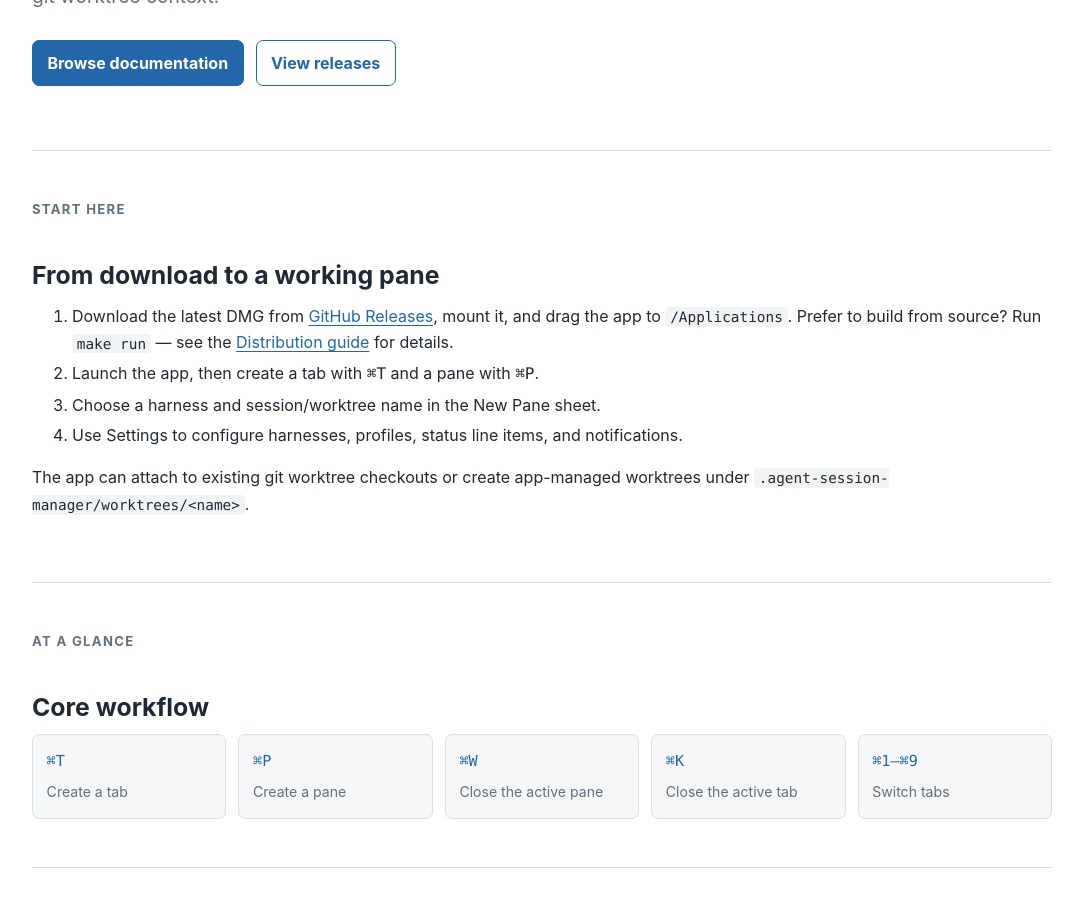
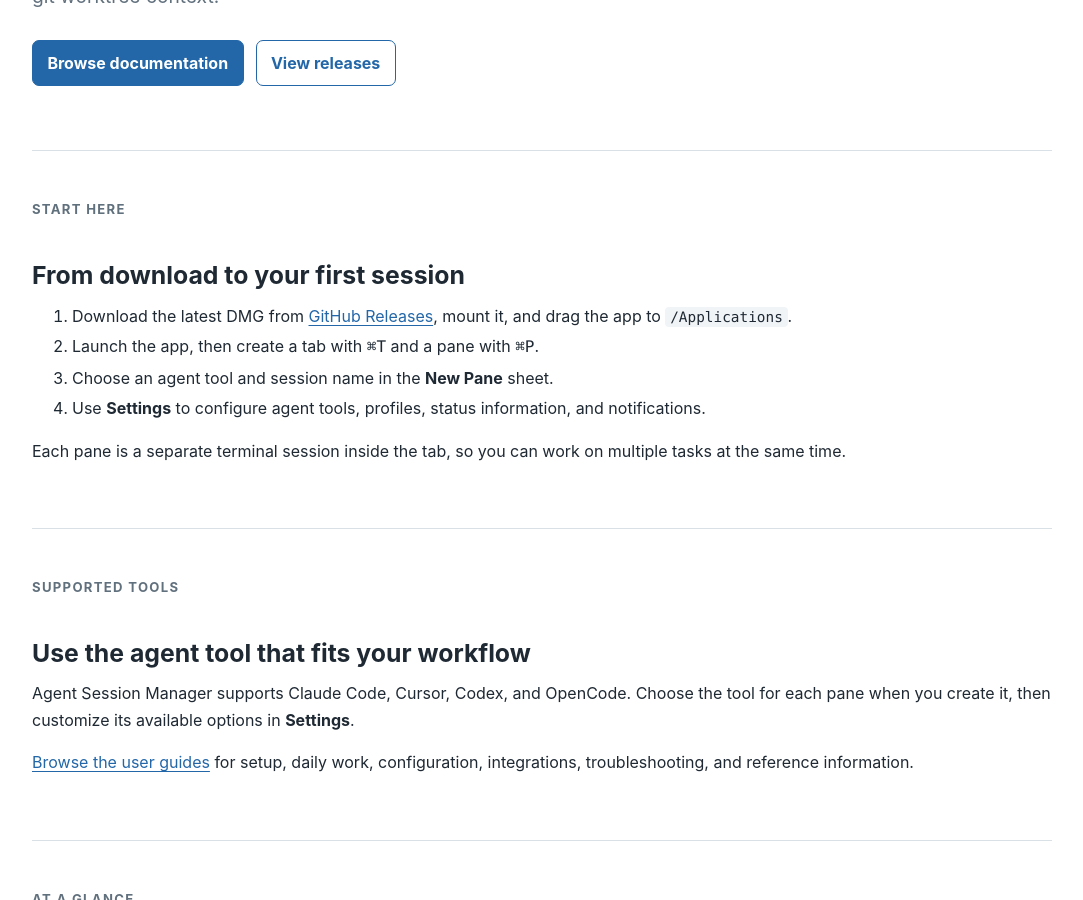
Before and after one commit to JustinDFuller-org/agent-session-manager, a Jekyll site: the page built from index.md, in a window 1280 px wide and 900 px high, scrolled down 435 px. Shown: the whole window, without its empty margins (98-1181 px from the left). Built offline with Jekyll 4.4.1, drawn with Linux system fonts in a browser that asks for light colours.

Commit message:
docs: focus public entry points on user goals (#266)

```diff
--- a/index.md
+++ b/index.md
@@ -19,14 +19,21 @@
 
 <section class="home-section">
   <p class="eyebrow">Start here</p>
-  <h2>From download to a working pane</h2>
+  <h2>From download to your first session</h2>
   <ol>
-    <li>Download the latest DMG from <a href="https://github.com/{{ site.repository }}/releases">GitHub Releases</a>, mount it, and drag the app to <code>/Applications</code>. Prefer to build from source? Run <code>make run</code> — see the <a href="{{ '/documentation/features/distribution/' | relative_url }}">Distribution guide</a> for details.</li>
+    <li>Download the latest DMG from <a href="https://github.com/{{ site.repository }}/releases">GitHub Releases</a>, mount it, and drag the app to <code>/Applications</code>.</li>
     <li>Launch the app, then create a tab with <kbd>⌘T</kbd> and a pane with <kbd>⌘P</kbd>.</li>
-    <li>Choose a harness and session/worktree name in the New Pane sheet.</li>
-    <li>Use Settings to configure harnesses, profiles, status line items, and notifications.</li>
+    <li>Choose an agent tool and session name in the <strong>New Pane</strong> sheet.</li>
+    <li>Use <strong>Settings</strong> to configure agent tools, profiles, status information, and notifications.</li>
   </ol>
-  <p>The app can attach to existing git worktree checkouts or create app-managed worktrees under <code>.agent-session-manager/worktrees/&lt;name&gt;</code>.</p>
+  <p>Each pane is a separate terminal session inside the tab, so you can work on multiple tasks at the same time.</p>
+</section>
+
+<section class="home-section">
+  <p class="eyebrow">Supported tools</p>
+  <h2>Use the agent tool that fits your workflow</h2>
+  <p>Agent Session Manager supports Claude Code, Cursor, Codex, and OpenCode. Choose the tool for each pane when you create it, then customize its available options in <strong>Settings</strong>.</p>
+  <p><a href="{{ '/docs/' | relative_url }}">Browse the user guides</a> for setup, daily work, configuration, integrations, troubleshooting, and reference information.</p>
 </section>
 
 <section class="home-section">
```
Also changed, not shown: USER_FACING_DOCS.md (+2 -2 lines), documentation/index.md (+5 -3 lines).
